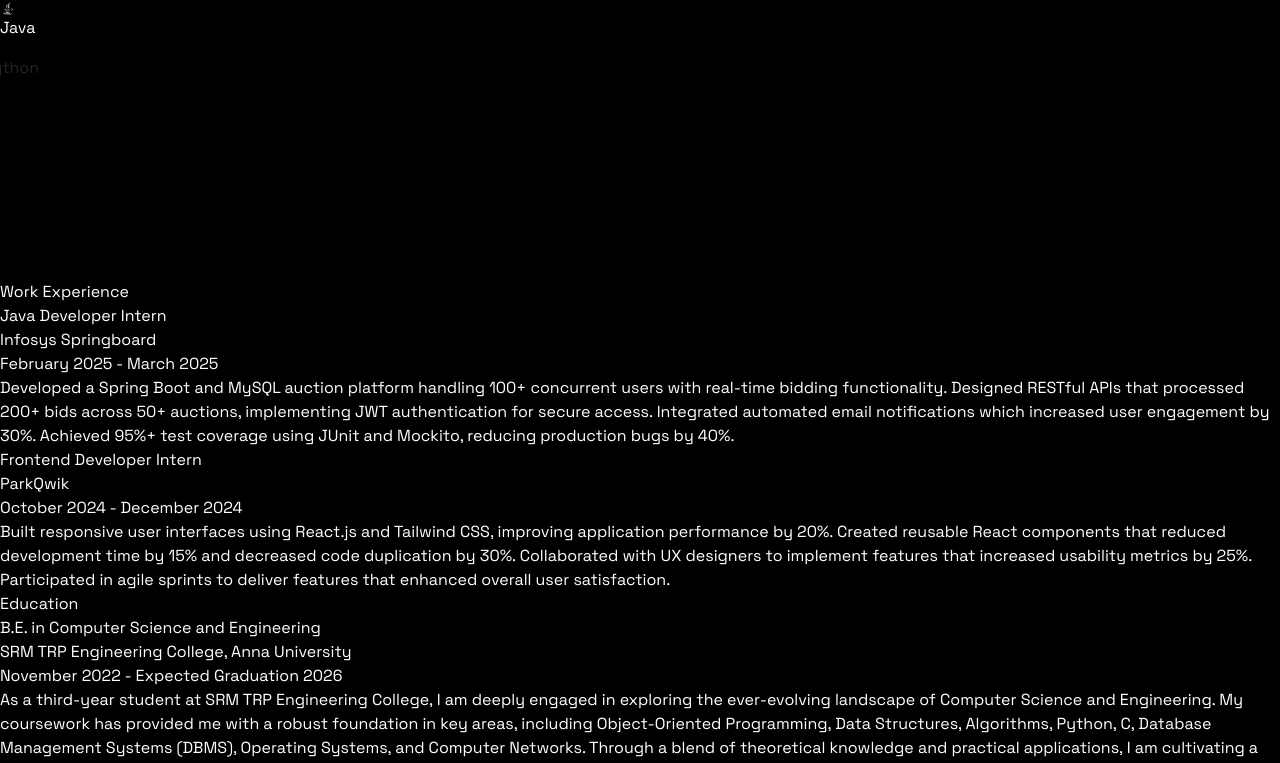
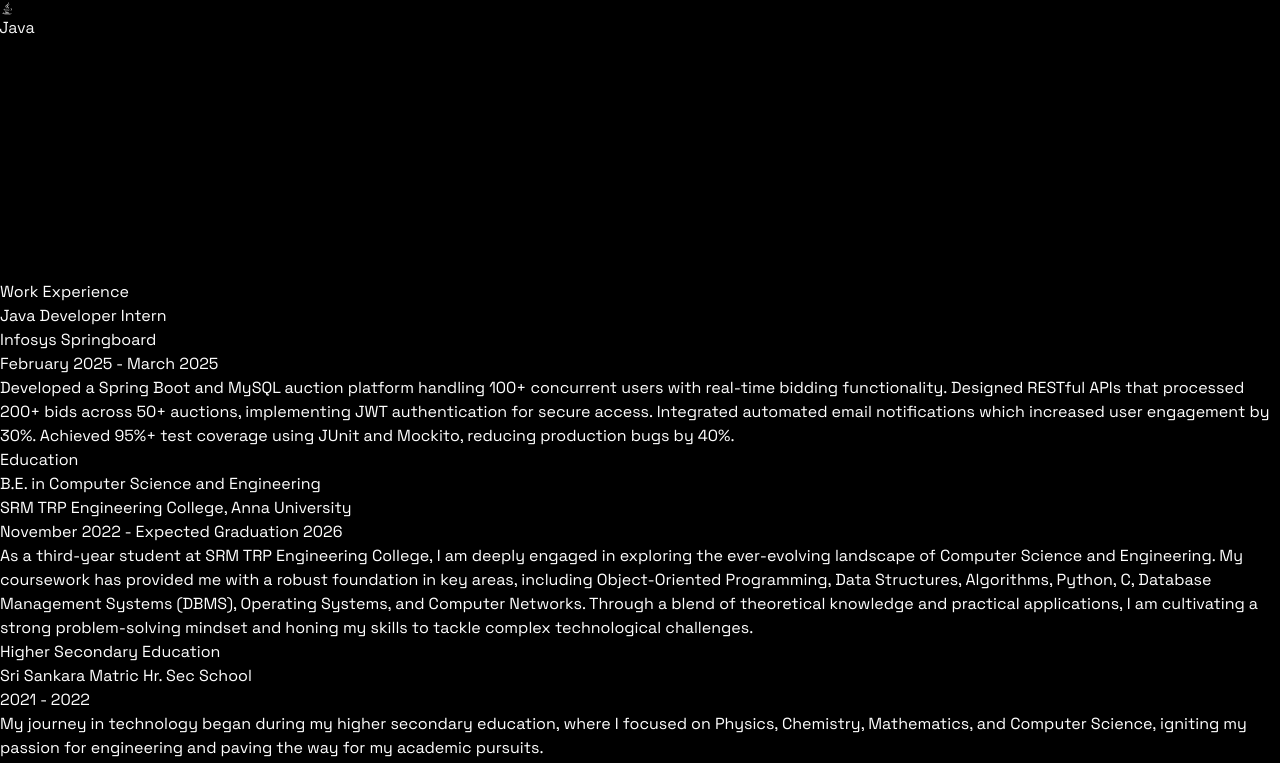
Before and after one commit to Dharmaajay2222/dafolio, a React (Vite) app: page / in a window 1280 px wide. Shown: the part 3613-4376 px from the top of the page. Built offline with nearby package versions, Linux system fonts and the light colour scheme.

Commit message:
Update index.jsx
Internship change

```diff
--- a/src/constants/index.jsx
+++ b/src/constants/index.jsx
@@ -225,16 +225,16 @@
       "Integrated automated email notifications which increased user engagement by 30%. " +
       "Achieved 95%+ test coverage using JUnit and Mockito, reducing production bugs by 40%.",
   },
-  {
-    title: "Frontend Developer Intern",
-    company: "ParkQwik",
-    duration: "October 2024 - December 2024",
-    description:
-      "Built responsive user interfaces using React.js and Tailwind CSS, improving application performance by 20%. " +
-      "Created reusable React components that reduced development time by 15% and decreased code duplication by 30%. " +
-      "Collaborated with UX designers to implement features that increased usability metrics by 25%. " +
-      "Participated in agile sprints to deliver features that enhanced overall user satisfaction.",
-  }
+  // {
+  //   title: "Frontend Developer Intern",
+  //   company: "ParkQwik",
+  //   duration: "October 2024 - December 2024",
+  //   description:
+  //     "Built responsive user interfaces using React.js and Tailwind CSS, improving application performance by 20%. " +
+  //     "Created reusable React components that reduced development time by 15% and decreased code duplication by 30%. " +
+  //     "Collaborated with UX designers to implement features that increased usability metrics by 25%. " +
+  //     "Participated in agile sprints to deliver features that enhanced overall user satisfaction.",
+  // }
 ];
 
   export const EDUCATION = [
```
